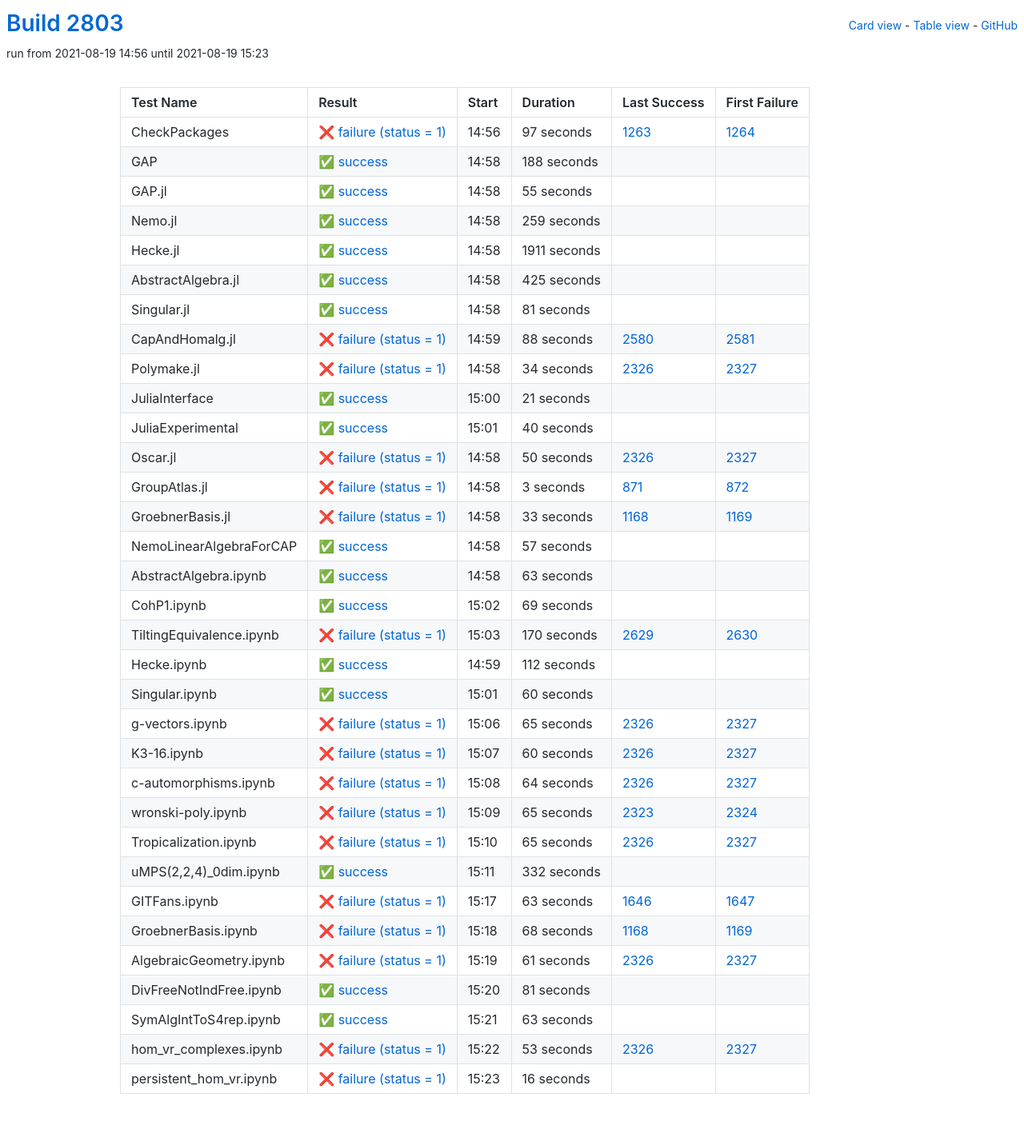
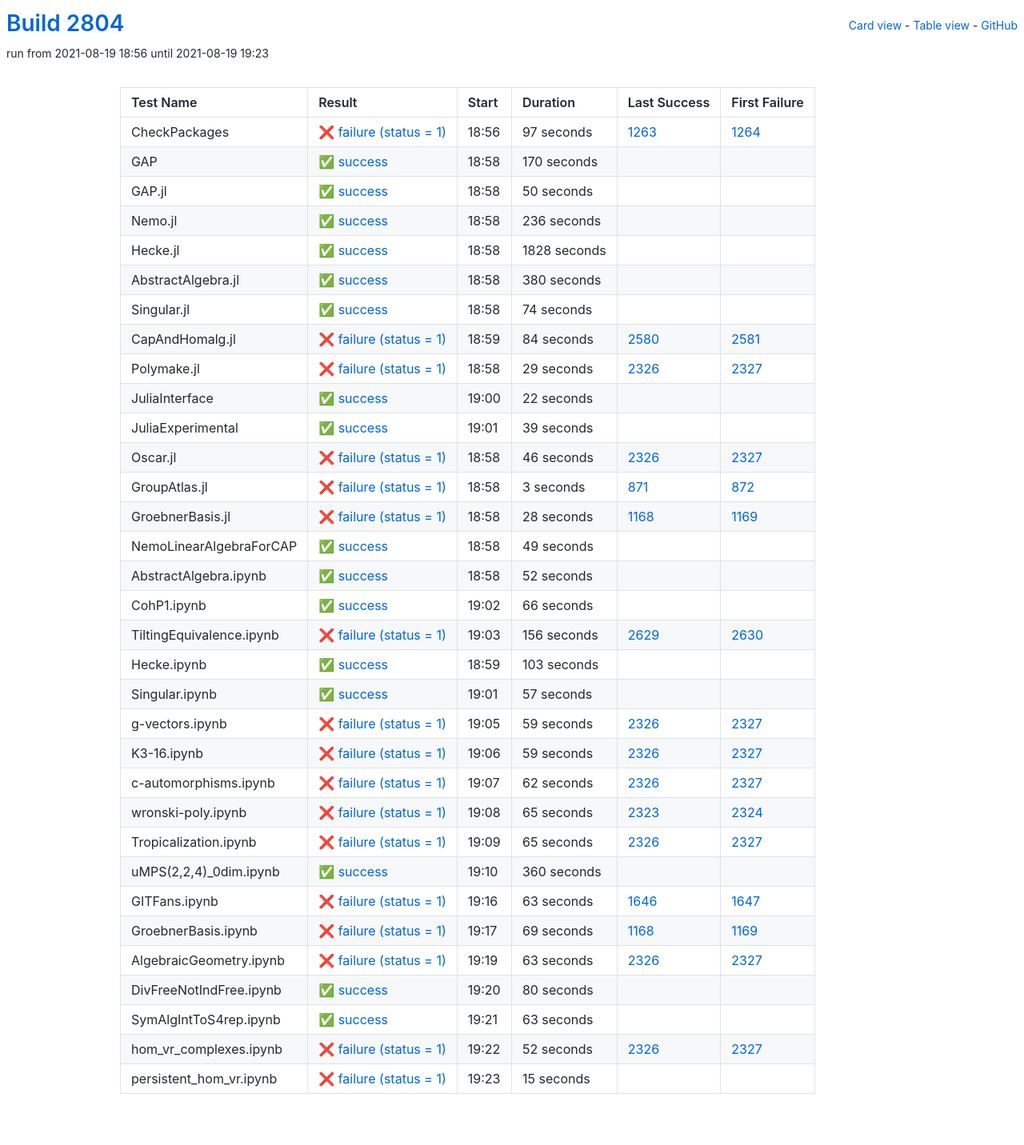
Before and after one commit to oscar-system/oscar-ci-status-stable, a Jekyll site: the page built from table.html, in a window 1280 px wide. Shown: the whole page at 80% size. Built offline with Jekyll 4.4.1, drawn with Linux system fonts in a browser that asks for light colours.

Commit message:
Build #2804

```diff
--- a/_data/ci.yml
+++ b/_data/ci.yml
@@ -1,6 +1,6 @@
 ---
-build: 2803
-build_url: https://oscarci.mathematik.uni-kl.de/job/oscar-stable/2803/
+build: 2804
+build_url: https://oscarci.mathematik.uni-kl.de/job/oscar-stable/2804/
 job: oscar-stable
 organization: oscar-system
 repo: oscar-ci-status-stable
@@ -8,8 +8,8 @@ repourl: https://github.com/oscar-system/oscar-ci-status-stable
 tests:
 - name: CheckPackages
   id: checkpackages
-  log: https://oscarci.mathematik.uni-kl.de/job/oscar-stable/2803/artifact/logs/build-2803/CheckPackages.log
-  start: 2021-08-19 14:56
+  log: https://oscarci.mathematik.uni-kl.de/job/oscar-stable/2804/artifact/logs/build-2804/CheckPackages.log
+  start: 2021-08-19 18:56
   success: false
   exitcode: 1
   status: failure
@@ -20,140 +20,140 @@ tests:
   first_failure_url: https://oscarci.mathematik.uni-kl.de/job/oscar-stable/1264/
 - name: GAP
   id: gap
-  log: https://oscarci.mathematik.uni-kl.de/job/oscar-stable/2803/artifact/logs/build-2803/GAP.log
-  start: 2021-08-19 14:58
+  log: https://oscarci.mathematik.uni-kl.de/job/oscar-stable/2804/artifact/logs/build-2804/GAP.log
+  start: 2021-08-19 18:58
   success: true
   exitcode: 0
   status: success
-  duration: 188
+  duration: 170
   last_success: false
   last_success_url:
   first_failure: false
   first_failure_url:
 - name: GAP.jl
   id: gap-jl
-  log: https://oscarci.mathematik.uni-kl.de/job/oscar-stable/2803/artifact/logs/build-2803/GAP.jl.log
-  start: 2021-08-19 14:58
+  log: https://oscarci.mathematik.uni-kl.de/job/oscar-stable/2804/artifact/logs/build-2804/GAP.jl.log
+  start: 2021-08-19 18:58
   success: true
   exitcode: 0
   status: success
-  duration: 55
+  duration: 50
   last_success: false
   last_success_url:
   first_failure: false
   first_failure_url:
 - name: Nemo.jl
   id: nemo-jl
-  log: https://oscarci.mathematik.uni-kl.de/job/oscar-stable/2803/artifact/logs/build-2803/Nemo.jl.log
-  start: 2021-08-19 14:58
+  log: https://oscarci.mathematik.uni-kl.de/job/oscar-stable/2804/artifact/logs/build-2804/Nemo.jl.log
+  start: 2021-08-19 18:58
   success: true
   exitcode: 0
   status: success
-  duration: 259
+  duration: 236
   last_success: false
   last_success_url:
   first_failure: false
   first_failure_url:
 - name: Hecke.jl
   id: hecke-jl
-  log: https://oscarci.mathematik.uni-kl.de/job/oscar-stable/2803/artifact/logs/build-2803/Hecke.jl.log
-  start: 2021-08-19 14:58
+  log: https://oscarci.mathematik.uni-kl.de/job/oscar-stable/2804/artifact/logs/build-2804/Hecke.jl.log
+  start: 2021-08-19 18:58
   success: true
   exitcode: 0
   status: success
-  duration: 1911
+  duration: 1828
   last_success: false
   last_success_url:
   first_failure: false
   first_failure_url:
 - name: AbstractAlgebra.jl
   id: abstractalgebra-jl
-  log: https://oscarci.mathematik.uni-kl.de/job/oscar-stable/2803/artifact/logs/build-2803/AbstractAlgebra.jl.log
-  start: 2021-08-19 14:58
+  log: https://oscarci.mathematik.uni-kl.de/job/oscar-stable/2804/artifact/logs/build-2804/AbstractAlgebra.jl.log
+  start: 2021-08-19 18:58
   success: true
   exitcode: 0
   status: success
-  duration: 425
+  duration: 380
   last_success: false
   last_success_url:
   first_failure: false
   first_failure_url:
 - name: Singular.jl
   id: singular-jl
-  log: https://oscarci.mathematik.uni-kl.de/job/oscar-stable/2803/artifact/logs/build-2803/Singular.jl.log
-  start: 2021-08-19 14:58
+  log: https://oscarci.mathematik.uni-kl.de/job/oscar-stable/2804/artifact/logs/build-2804/Singular.jl.log
+  start: 2021-08-19 18:58
   success: true
   exitcode: 0
   status: success
-  duration: 81
+  duration: 74
   last_success: false
   last_success_url:
   first_failure: false
   first_failure_url:
 - name: CapAndHomalg.jl
   id: capandhomalg-jl
-  log: https://oscarci.mathematik.uni-kl.de/job/oscar-stable/2803/artifact/logs/build-2803/CapAndHomalg.jl.log
-  start: 2021-08-19 14:59
+  log: https://oscarci.mathematik.uni-kl.de/job/oscar-stable/2804/artifact/logs/build-2804/CapAndHomalg.jl.log
+  start: 2021-08-19 18:59
   success: false
   exitcode: 1
   status: failure
-  duration: 88
+  duration: 84
   last_success: 2580
   last_success_url: https://oscarci.mathematik.uni-kl.de/job/oscar-stable/2580/
   first_failure: 2581
   first_failure_url: https://oscarci.mathematik.uni-kl.de/job/oscar-stable/2581/
 - name: Polymake.jl
   id: polymake-jl
-  log: https://oscarci.mathematik.uni-kl.de/job/oscar-stable/2803/artifact/logs/build-2803/Polymake.jl.log
-  start: 2021-08-19 14:58
+  log: https://oscarci.mathematik.uni-kl.de/job/oscar-stable/2804/artifact/logs/build-2804/Polymake.jl.log
+  start: 2021-08-19 18:58
   success: false
   exitcode: 1
   status: failure
-  duration: 34
+  duration: 29
   last_success: 2326
   last_success_url: https://oscarci.mathematik.uni-kl.de/job/oscar-stable/2326/
   first_failure: 2327
   first_failure_url: https://oscarci.mathematik.uni-kl.de/job/oscar-stable/2327/
 - name: JuliaInterface
   id: juliainterface
-  log: https://oscarci.mathematik.uni-kl.de/job/oscar-stable/2803/artifact/logs/build-2803/JuliaInterface.log
-  start: 2021-08-19 15:00
+  log: https://oscarci.mathematik.uni-kl.de/job/oscar-stable/2804/artifact/logs/build-2804/JuliaInterface.log
+  start: 2021-08-19 19:00
   success: true
   exitcode: 0
   status: success
-  duration: 21
+  duration: 22
   last_success: false
   last_success_url:
   first_failure: false
   first_failure_url:
 - name: JuliaExperimental
   id: juliaexperimental
-  log: https://oscarci.mathematik.uni-kl.de/job/oscar-stable/2803/artifact/logs/build-2803/JuliaExperimental.log
-  start: 2021-08-19 15:01
+  log: https://oscarci.mathematik.uni-kl.de/job/oscar-stable/2804/artifact/logs/build-2804/JuliaExperimental.log
+  start: 2021-08-19 19:01
   success: true
   exitcode: 0
   status: success
-  duration: 40
+  duration: 39
   last_success: false
   last_success_url:
   first_failure: false
   first_failure_url:
 - name: Oscar.jl
   id: oscar-jl
-  log: https://oscarci.mathematik.uni-kl.de/job/oscar-stable/2803/artifact/logs/build-2803/Oscar.jl.log
-  start: 2021-08-19 14:58
+  log: https://oscarci.mathematik.uni-kl.de/job/oscar-stable/2804/artifact/logs/build-2804/Oscar.jl.log
+  start: 2021-08-19 18:58
   success: false
   exitcode: 1
   status: failure
-  duration: 50
+  duration: 46
   last_success: 2326
   last_success_url: https://oscarci.mathematik.uni-kl.de/job/oscar-stable/2326/
   first_failure: 2327
   first_failure_url: https://oscarci.mathematik.uni-kl.de/job/oscar-stable/2327/
 - name: GroupAtlas.jl
   id: groupatlas-jl
-  log: https://oscarci.mathematik.uni-kl.de/job/oscar-stable/2803/artifact/logs/build-2803/GroupAtlas.jl.log
-  start: 2021-08-19 14:58
+  log: https://oscarci.mathematik.uni-kl.de/job/oscar-stable/2804/artifact/logs/build-2804/GroupAtlas.jl.log
+  start: 2021-08-19 18:58
   success: false
   exitcode: 1
   status: failure
@@ -164,20 +164,80 @@ tests:
   first_failure_url: https://oscarci.mathematik.uni-kl.de/job/oscar-stable/872/
 - name: GroebnerBasis.jl
   id: groebnerbasis-jl
-  log: https://oscarci.mathematik.uni-kl.de/job/oscar-stable/2803/artifact/logs/build-2803/GroebnerBasis.jl.log
-  start: 2021-08-19 14:58
+  log: https://oscarci.mathematik.uni-kl.de/job/oscar-stable/2804/artifact/logs/build-2804/GroebnerBasis.jl.log
+  start: 2021-08-19 18:58
   success: false
   exitcode: 1
   status: failure
-  duration: 33
+  duration: 28
   last_success: 1168
   last_success_url: https://oscarci.mathematik.uni-kl.de/job/oscar-stable/1168/
   first_failure: 1169
   first_failure_url: https://oscarci.mathematik.uni-kl.de/job/oscar-stable/1169/
 - name: NemoLinearAlgebraForCAP
   id: nemolinearalgebraforcap
-  log: https://oscarci.mathematik.uni-kl.de/job/oscar-stable/2803/artifact/logs/build-2803/NemoLinearAlgebraForCAP.log
-  start: 2021-08-19 14:58
+  log: https://oscarci.mathematik.uni-kl.de/job/oscar-stable/2804/artifact/logs/build-2804/NemoLinearAlgebraForCAP.log
+  start: 2021-08-19 18:58
+  success: true
+  exitcode: 0
+  status: success
+  duration: 49
+  last_success: false
+  last_success_url:
+  first_failure: false
+  first_failure_url:
+- name: AbstractAlgebra.ipynb
+  id: abstractalgebra-ipynb
+  log: https://oscarci.mathematik.uni-kl.de/job/oscar-stable/2804/artifact/logs/build-2804/AbstractAlgebra.ipynb.log
+  start: 2021-08-19 18:58
+  success: true
+  exitcode: 0
+  status: success
+  duration: 52
+  last_success: false
+  last_success_url:
+  first_failure: false
+  first_failure_url:
+- name: CohP1.ipynb
+  id: cohp1-ipynb
+  log: https://oscarci.mathematik.uni-kl.de/job/oscar-stable/2804/artifact/logs/build-2804/CohP1.ipynb.log
+  start: 2021-08-19 19:02
+  success: true
+  exitcode: 0
+  status: success
+  duration: 66
+  last_success: false
+  last_success_url:
+  first_failure: false
+  first_failure_url:
+- name: TiltingEquivalence.ipynb
+  id: tiltingequivalence-ipynb
+  log: https://oscarci.mathematik.uni-kl.de/job/oscar-stable/2804/artifact/logs/build-2804/TiltingEquivalence.ipynb.log
+  start: 2021-08-19 19:03
+  success: false
+  exitcode: 1
+  status: failure
+  duration: 156
+  last_success: 2629
+  last_success_url: https://oscarci.mathematik.uni-kl.de/job/oscar-stable/2629/
+  first_failure: 2630
+  first_failure_url: https://oscarci.mathematik.uni-kl.de/job/oscar-stable/2630/
+- name: Hecke.ipynb
+  id: hecke-ipynb
+  log: https://oscarci.mathematik.uni-kl.de/job/oscar-stable/2804/artifact/logs/build-2804/Hecke.ipynb.log
+  start: 2021-08-19 18:59
+  success: true
+  exitcode: 0
+  status: success
+  duration: 103
+  last_success: false
+  last_success_url:
+  first_failure: false
+  first_failure_url:
+- name: Singular.ipynb
+  id: singular-ipynb
+  log: https://oscarci.mathematik.uni-kl.de/job/oscar-stable/2804/artifact/logs/build-2804/Singular.ipynb.log
+  start: 2021-08-19 19:01
   success: true
   exitcode: 0
   status: success
@@ -186,106 +246,46 @@ tests:
   last_success_url:
   first_failure: false
   first_failure_url:
-- name: AbstractAlgebra.ipynb
-  id: abstractalgebra-ipynb
-  log: https://oscarci.mathematik.uni-kl.de/job/oscar-stable/2803/artifact/logs/build-2803/AbstractAlgebra.ipynb.log
-  start: 2021-08-19 14:58
-  success: true
-  exitcode: 0
-  status: success
-  duration: 63
-  last_success: false
-  last_success_url:
-  first_failure: false
-  first_failure_url:
-- name: CohP1.ipynb
-  id: cohp1-ipynb
-  log: https://oscarci.mathematik.uni-kl.de/job/oscar-stable/2803/artifact/logs/build-2803/CohP1.ipynb.log
-  start: 2021-08-19 15:02
-  success: true
-  exitcode: 0
-  status: success
-  duration: 69
-  last_success: false
-  last_success_url:
-  first_failure: false
-  first_failure_url:
-- name: TiltingEquivalence.ipynb
-  id: tiltingequivalence-ipynb
-  log: https://oscarci.mathematik.uni-kl.de/job/oscar-stable/2803/artifact/logs/build-2803/TiltingEquivalence.ipynb.log
-  start: 2021-08-19 15:03
+- name: g-vectors.ipynb
+  id: g-vectors-ipynb
+  log: https://oscarci.mathematik.uni-kl.de/job/oscar-stable/2804/artifact/logs/build-2804/g-vectors.ipynb.log
+  start: 2021-08-19 19:05
   success: false
   exitcode: 1
   status: failure
-  duration: 170
-  last_success: 2629
-  last_success_url: https://oscarci.mathematik.uni-kl.de/job/oscar-stable/2629/
-  first_failure: 2630
-  first_failure_url: https://oscarci.mathematik.uni-kl.de/job/oscar-stable/2630/
-- name: Hecke.ipynb
-  id: hecke-ipynb
-  log: https://oscarci.mathematik.uni-kl.de/job/oscar-stable/2803/artifact/logs/build-2803/Hecke.ipynb.log
-  start: 2021-08-19 14:59
-  success: true
-  exitcode: 0
-  status: success
-  duration: 112
-  last_success: false
-  last_success_url:
-  first_failure: false
-  first_failure_url:
-- name: Singular.ipynb
-  id: singular-ipynb
-  log: https://oscarci.mathematik.uni-kl.de/job/oscar-stable/2803/artifact/logs/build-2803/Singular.ipynb.log
-  start: 2021-08-19 15:01
-  success: true
-  exitcode: 0
-  status: success
-  duration: 60
-  last_success: false
-  last_success_url:
-  first_failure: false
-  first_failure_url:
-- name: g-vectors.ipynb
-  id: g-vectors-ipynb
-  log: https://oscarci.mathematik.uni-kl.de/job/oscar-stable/2803/artifact/logs/build-2803/g-vectors.ipynb.log
-  start: 2021-08-19 15:06
-  success: false
-  exitcode: 1
-  status: failure
-  duration: 65
+  duration: 59
   last_success: 2326
   last_success_url: https://oscarci.mathematik.uni-kl.de/job/oscar-stable/2326/
   first_failure: 2327
   first_failure_url: https://oscarci.mathematik.uni-kl.de/job/oscar-stable/2327/
 - name: K3-16.ipynb
   id: k3-16-ipynb
-  log: https://oscarci.mathematik.uni-kl.de/job/oscar-stable/2803/artifact/logs/build-2803/K3-16.ipynb.log
-  start: 2021-08-19 15:07
+  log: https://oscarci.mathematik.uni-kl.de/job/oscar-stable/2804/artifact/logs/build-2804/K3-16.ipynb.log
+  start: 2021-08-19 19:06
   success: false
   exitcode: 1
   status: failure
-  duration: 60
+  duration: 59
   last_success: 2326
   last_success_url: https://oscarci.mathematik.uni-kl.de/job/oscar-stable/2326/
   first_failure: 2327
   first_failure_url: https://oscarci.mathematik.uni-kl.de/job/oscar-stable/2327/
 - name: c-automorphisms.ipynb
   id: c-automorphisms-ipynb
-  log: https://oscarci.mathematik.uni-kl.de/job/oscar-stable/2803/artifact/logs/build-2803/c-automorphisms.ipynb.log
-  start: 2021-08-19 15:08
+  log: https://oscarci.mathematik.uni-kl.de/job/oscar-stable/2804/artifact/logs/build-2804/c-automorphisms.ipynb.log
+  start: 2021-08-19 19:07
   success: false
   exitcode: 1
   status: failure
-  duration: 64
+  duration: 62
   last_success: 2326
   last_success_url: https://oscarci.mathematik.uni-kl.de/job/oscar-stable/2326/
   first_failure: 2327
   first_failure_url: https://oscarci.mathematik.uni-kl.de/job/oscar-stable/2327/
 - name: wronski-poly.ipynb
   id: wronski-poly-ipynb
-  log: https://oscarci.mathematik.uni-kl.de/job/oscar-stable/2803/artifact/logs/build-2803/wronski-poly.ipynb.log
-  start: 2021-08-19 15:09
+  log: https://oscarci.mathematik.uni-kl.de/job/oscar-stable/2804/artifact/logs/build-2804/wronski-poly.ipynb.log
+  start: 2021-08-19 19:08
   success: false
   exitcode: 1
   status: failure
@@ -296,8 +296,8 @@ tests:
   first_failure_url: https://oscarci.mathematik.uni-kl.de/job/oscar-stable/2324/
 - name: Tropicalization.ipynb
   id: tropicalization-ipynb
-  log: https://oscarci.mathematik.uni-kl.de/job/oscar-stable/2803/artifact/logs/build-2803/Tropicalization.ipynb.log
-  start: 2021-08-19 15:10
+  log: https://oscarci.mathematik.uni-kl.de/job/oscar-stable/2804/artifact/logs/build-2804/Tropicalization.ipynb.log
+  start: 2021-08-19 19:09
   success: false
   exitcode: 1
   status: failure
@@ -308,20 +308,20 @@ tests:
   first_failure_url: https://oscarci.mathematik.uni-kl.de/job/oscar-stable/2327/
 - name: uMPS(2,2,4)_0dim.ipynb
   id: umps-2-2-4-0dim-ipynb
-  log: https://oscarci.mathematik.uni-kl.de/job/oscar-stable/2803/artifact/logs/build-2803/uMPS-2-2-4-_0dim.ipynb.log
-  start: 2021-08-19 15:11
+  log: https://oscarci.mathematik.uni-kl.de/job/oscar-stable/2804/artifact/logs/build-2804/uMPS-2-2-4-_0dim.ipynb.log
+  start: 2021-08-19 19:10
   success: true
   exitcode: 0
   status: success
-  duration: 332
+  duration: 360
   last_success: false
   last_success_url:
   first_failure: false
   first_failure_url:
 - name: GITFans.ipynb
   id: gitfans-ipynb
-  log: https://oscarci.mathematik.uni-kl.de/job/oscar-stable/2803/artifact/logs/build-2803/GITFans.ipynb.log
-  start: 2021-08-19 15:17
+  log: https://oscarci.mathematik.uni-kl.de/job/oscar-stable/2804/artifact/logs/build-2804/GITFans.ipynb.log
+  start: 2021-08-19 19:16
   success: false
   exitcode: 1
   status: failure
@@ -332,44 +332,44 @@ tests:
   first_failure_url: https://oscarci.mathematik.uni-kl.de/job/oscar-stable/1647/
 - name: GroebnerBasis.ipynb
   id: groebnerbasis-ipynb
-  log: https://oscarci.mathematik.uni-kl.de/job/oscar-stable/2803/artifact/logs/build-2803/GroebnerBasis.ipynb.log
-  start: 2021-08-19 15:18
+  log: https://oscarci.mathematik.uni-kl.de/job/oscar-stable/2804/artifact/logs/build-2804/GroebnerBasis.ipynb.log
+  start: 2021-08-19 19:17
   success: false
   exitcode: 1
   status: failure
-  duration: 68
+  duration: 69
   last_success: 1168
   last_success_url: https://oscarci.mathematik.uni-kl.de/job/oscar-stable/1168/
   first_failure: 1169
   first_failure_url: https://oscarci.mathematik.uni-kl.de/job/oscar-stable/1169/
 - name: AlgebraicGeometry.ipynb
   id: algebraicgeometry-ipynb
-  log: https://oscarci.mathematik.uni-kl.de/job/oscar-stable/2803/artifact/logs/build-2803/AlgebraicGeometry.ipynb.log
-  start: 2021-08-19 15:19
+  log: https://oscarci.mathematik.uni-kl.de/job/oscar-stable/2804/artifact/logs/build-2804/AlgebraicGeometry.ipynb.log
+  start: 2021-08-19 19:19
   success: false
   exitcode: 1
   status: failure
-  duration: 61
+  duration: 63
   last_success: 2326
   last_success_url: https://oscarci.mathematik.uni-kl.de/job/oscar-stable/2326/
   first_failure: 2327
   first_failure_url: https://oscarci.mathematik.uni-kl.de/job/oscar-stable/2327/
 - name: DivFreeNotIndFree.ipynb
   id: divfreenotindfree-ipynb
-  log: https://oscarci.mathematik.uni-kl.de/job/oscar-stable/2803/artifact/logs/build-2803/DivFreeNotIndFree.ipynb.log
-  start: 2021-08-19 15:20
+  log: https://oscarci.mathematik.uni-kl.de/job/oscar-stable/2804/artifact/logs/build-2804/DivFreeNotIndFree.ipynb.log
+  start: 2021-08-19 19:20
   success: true
   exitcode: 0
   status: success
-  duration: 81
+  duration: 80
   last_success: false
   last_success_url:
   first_failure: false
   first_failure_url:
 - name: SymAlgIntToS4rep.ipynb
   id: symalginttos4rep-ipynb
-  log: https://oscarci.mathematik.uni-kl.de/job/oscar-stable/2803/artifact/logs/build-2803/SymAlgIntToS4rep.ipynb.log
-  start: 2021-08-19 15:21
+  log: https://oscarci.mathematik.uni-kl.de/job/oscar-stable/2804/artifact/logs/build-2804/SymAlgIntToS4rep.ipynb.log
+  start: 2021-08-19 19:21
   success: true
   exitcode: 0
   status: success
@@ -380,24 +380,24 @@ tests:
   first_failure_url:
 - name: hom_vr_complexes.ipynb
   id: hom-vr-complexes-ipynb
-  log: https://oscarci.mathematik.uni-kl.de/job/oscar-stable/2803/artifact/logs/build-2803/hom_vr_complexes.ipynb.log
-  start: 2021-08-19 15:22
+  log: https://oscarci.mathematik.uni-kl.de/job/oscar-stable/2804/artifact/logs/build-2804/hom_vr_complexes.ipynb.log
+  start: 2021-08-19 19:22
   success: false
   exitcode: 1
   status: failure
-  duration: 53
+  duration: 52
   last_success: 2326
   last_success_url: https://oscarci.mathematik.uni-kl.de/job/oscar-stable/2326/
   first_failure: 2327
   first_failure_url: https://oscarci.mathematik.uni-kl.de/job/oscar-stable/2327/
 - name: persistent_hom_vr.ipynb
   id: persistent-hom-vr-ipynb
-  log: https://oscarci.mathematik.uni-kl.de/job/oscar-stable/2803/artifact/logs/build-2803/persistent_hom_vr.ipynb.log
-  start: 2021-08-19 15:23
+  log: https://oscarci.mathematik.uni-kl.de/job/oscar-stable/2804/artifact/logs/build-2804/persistent_hom_vr.ipynb.log
+  start: 2021-08-19 19:23
   success: false
   exitcode: 1
   status: failure
-  duration: 16
+  duration: 15
   last_success: false
   last_success_url:
   first_failure: false
```
Also changed, not shown: README.md.
